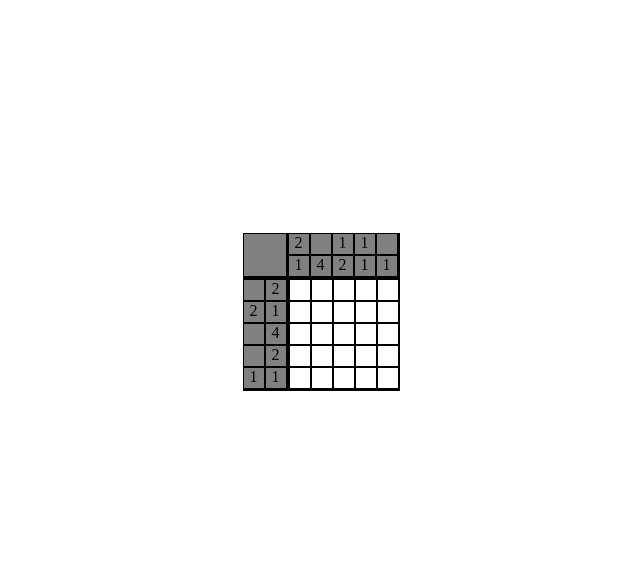
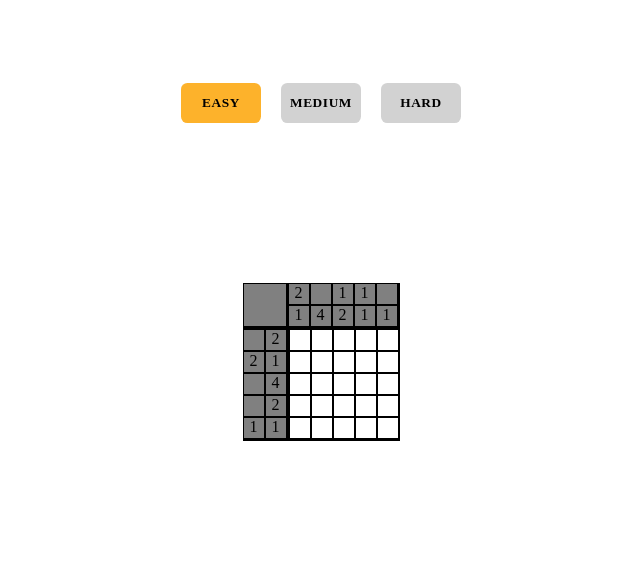
Before and after one commit to nata1ka89/JSFE2024Q4, a website with bundled scripts: page nonograms/index.html in a window 1280 px wide. Shown: the part 118-682 px from the top of the page, without its empty margins (319-959 px from the left). Built offline with nearby package versions, Linux system fonts and the light colour scheme.

Commit message:
feat: create header with level buttons and add style it, refactor code, rename file

```diff
--- a/nonograms/script.js
+++ b/nonograms/script.js
@@ -1,15 +1,22 @@
 import { countCluesColumn, countCluesRow } from './src/count-clues.js';
 import createGameArray from './src/game-end.js';
 import { stroller } from './src/template-5x5.js';
-import createElement from './src/createElement.js';
+import createElement from './src/create-element.js';
+import createHeader from './src/create-header.js';
 
 const bodyElement = document.body;
+
+// Main
+const main = createElement({
+  tag: 'main',
+  parent: bodyElement,
+});
 
 // создание елементов игры
 
 const container = createElement({
   tag: 'div',
-  parent: bodyElement,
+  parent: main,
   classes: ['container'],
 });
 const containerTop = createElement({
@@ -112,3 +119,4 @@ createTopClues(arrCluesRow);
 createCell();
 createLeftClues(arrCluesColumn);
 createGameArray();
+createHeader();
--- /dev/null
+++ b/nonograms/src/create-header.js
@@ -0,0 +1,46 @@
+import createElement from './create-element.js';
+
+const bodyElement = document.body;
+
+// Header
+const header = createElement({
+  tag: 'header',
+  parent: bodyElement,
+});
+
+export default function createHeader() {
+  // создание кнопок уровней сложности
+  const divLevel = createElement({
+    tag: 'div',
+    classes: ['container-level'],
+    parent: header,
+  });
+
+  const levels = ['Easy', 'Medium', 'Hard'];
+
+  levels.forEach((level) => {
+    const buttonLevel = createElement({
+      tag: 'button',
+      text: level,
+      parent: divLevel,
+      classes: ['button-level'],
+      id: level,
+    });
+    if (level === 'Easy') {
+      buttonLevel.classList.add('button-active');
+    }
+  });
+
+  // переключение кнопок сложности
+  const tab = document.querySelectorAll('.button-level');
+  tab.forEach((element) => {
+    element.addEventListener('click', () => {
+      tab.forEach((el) => {
+        if (el !== element) {
+          el.classList.remove('button-active');
+        }
+      });
+      element.classList.add('button-active');
+    });
+  });
+}
--- a/nonograms/src/game-end.js
+++ b/nonograms/src/game-end.js
@@ -1,14 +1,6 @@
 import { stroller } from './template-5x5.js';
-import createElement from './createElement.js';
+import createElement from './create-element.js';
 
-const bodyElement = document.body;
-
-const p = createElement({
-  tag: 'p',
-  parent: bodyElement,
-  classes: ['p'],
-  text: '',
-});
 // сравнение массивов
 function compareArray(data, useArr) {
   let result = false;
@@ -49,6 +41,15 @@ export default function createGameArray() {
       return useArr;
     }
     // при каждом клике проверяет соответствует ли текущее решение картинке
+    const main = document.querySelector('body > main');
+
+    const p = createElement({
+      tag: 'span',
+      parent: main,
+      classes: ['text'],
+      text: '',
+    });
+
     gameField.forEach((element) => {
       element.addEventListener('click', () => {
         element.classList.toggle('black-cell');
--- a/nonograms/style.css
+++ b/nonograms/style.css
@@ -7,12 +7,29 @@ body {
   margin: 0;
 }
 
+main {
+  display: flex;
+  flex-direction: column;
+  justify-content: center;
+  align-items: center;
+  padding: 80px;
+  gap: 20px;
+}
+
+
 .container {
   display: flex;
   flex-direction: column;
   justify-content: center;
   align-items: center;
 }
+
+.text {
+  min-height: 20px;
+  font-size: 20px;
+}
+
+/*подсказки верхние и левые*/
 
 .container-top {
   display: flex;
@@ -35,37 +52,6 @@ body {
   flex-direction: column;
   justify-content: center;
   border-right: 2px solid black;
-}
-
-.field {
-  display: flex;
-  flex-direction: column;
-  justify-content: center;
-}
-
-.row {
-  display: flex;
-  justify-content: center;
-}
-
-.row:nth-child(5n + 5) {
-  border-bottom: 2px solid black;
-}
-
-.cell {
-  width: 20px;
-  height: 20px;
-  border: 1px solid black;
-  background-color: white;
-  cursor: pointer;
-}
-
-.cell:nth-child(5n + 5) {
-  border-right: 2px solid black;
-}
-
-.black-cell {
-  background-color: black;
 }
 
 .row-number {
@@ -103,9 +89,37 @@ body {
   border-right: 2px solid black;
 }
 
-.p {
-  min-height: 20px;
-  font-size: 20px;
+/*поле игры*/
+
+.field {
+  display: flex;
+  flex-direction: column;
+  justify-content: center;
+}
+
+.row {
+  display: flex;
+  justify-content: center;
+}
+
+.row:nth-child(5n + 5) {
+  border-bottom: 2px solid black;
+}
+
+.cell {
+  width: 20px;
+  height: 20px;
+  border: 1px solid black;
+  background-color: white;
+  cursor: pointer;
+}
+
+.cell:nth-child(5n + 5) {
+  border-right: 2px solid black;
+}
+
+.black-cell {
+  background-color: black;
 }
 
 .close {
@@ -117,3 +131,41 @@ body {
 .hidden {
   display: none;
 }
+
+/*Header*/
+
+header {
+  display: flex;
+  justify-content: space-between;
+  padding: 80px;
+}
+
+.container-level {
+  display: flex;
+  justify-content: center;
+  flex-wrap: wrap;
+  gap: 20px;
+}
+
+.button-level {
+  font-family: 'Montserrat';
+  font-weight: 600;
+  letter-spacing: 0.6px;
+  text-transform: uppercase;
+  width: 80px;
+  height: 40px;
+  border-radius: 0.5vw;
+  border-color: #fdfdfd00;
+  cursor: pointer;
+  transition: box-shadow 0.3s ease-in-out;
+  transition: background-color 0.3s ease-in-out;
+  background-color: #d2d2d2;
+}
+
+.button-level:hover {
+  box-shadow: 0 4px 8px rgba(0, 0, 0, 0.5);
+}
+
+.button-active {
+  background-color: #fdb22b;
+}
```
Also changed, not shown: nonograms/src/create-element.js (renamed from nonograms/src/createElement.js).
